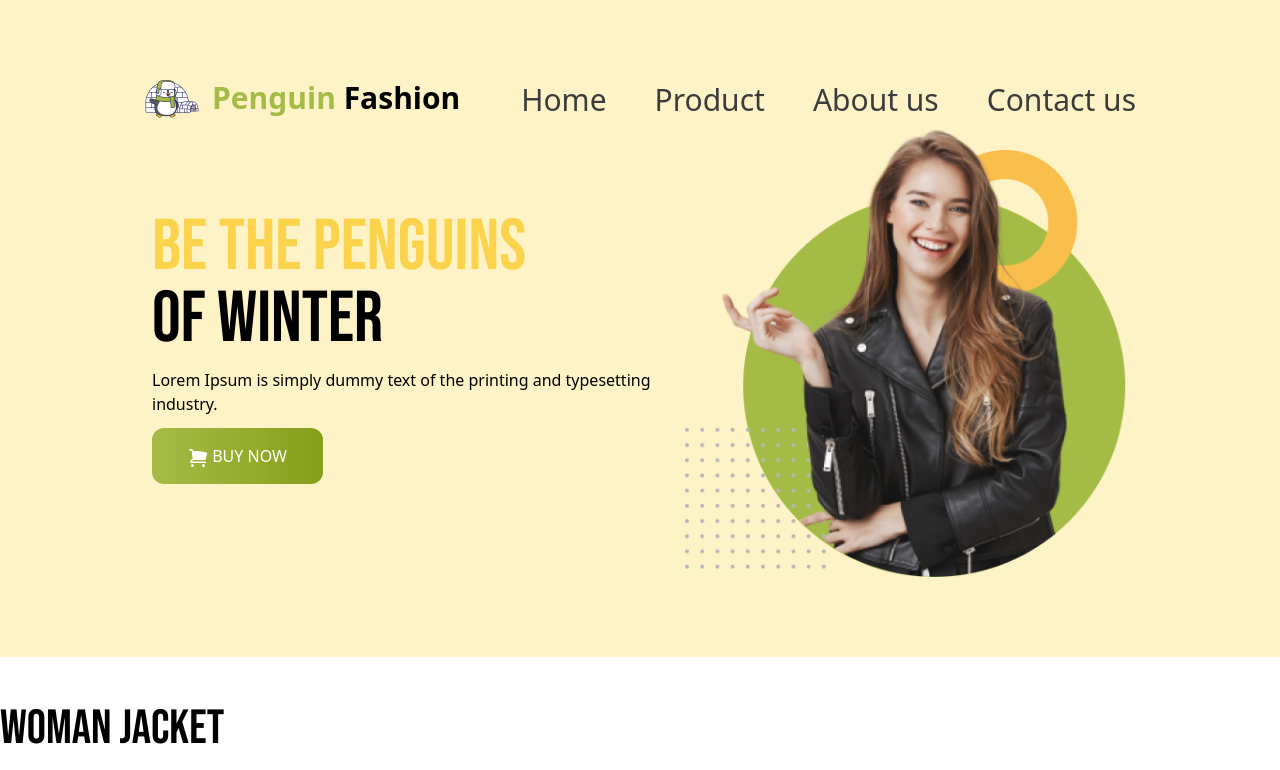
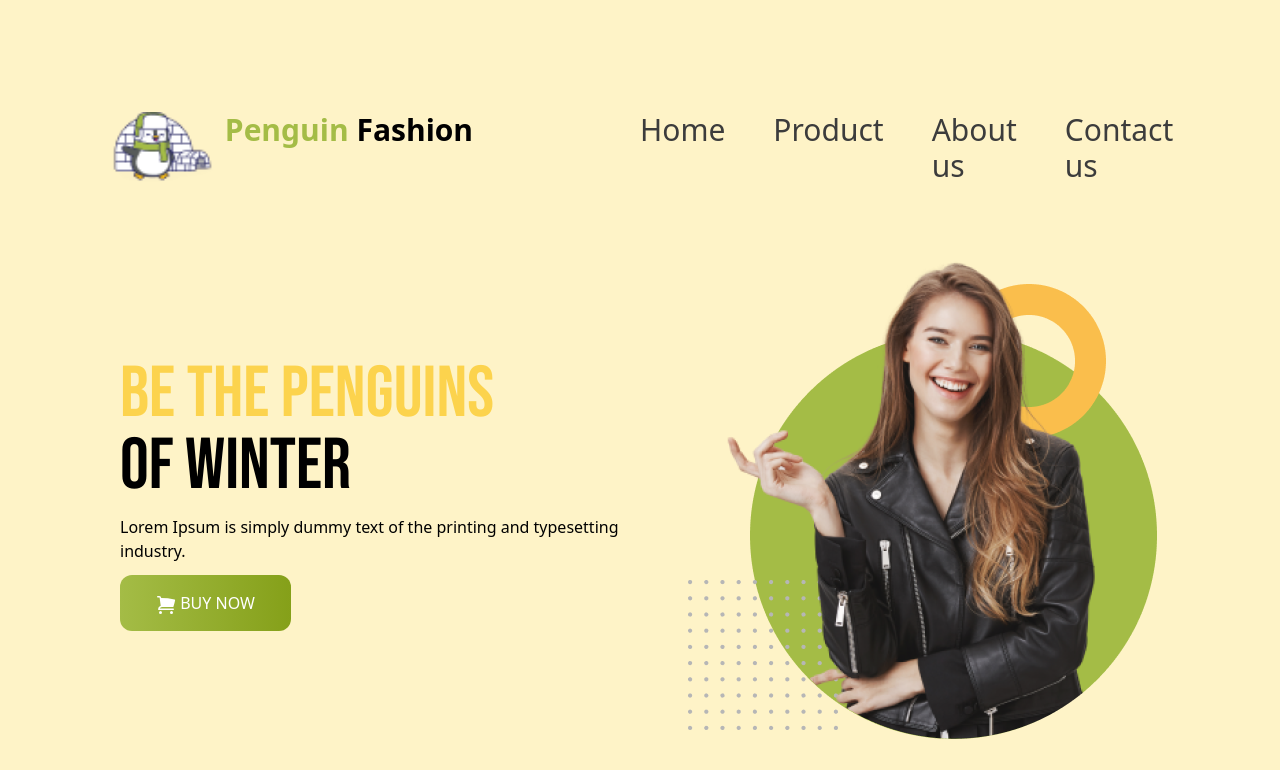
Before and after one commit to oliullah95/penguin-repo, a plain HTML site: page penguin.html in a window 1280 px wide. Shown: the top 770 px of the page. Drawn offline with nearby package versions, Linux system fonts and the light colour scheme.

```diff
--- a/penguin.html
+++ b/penguin.html
@@ -22,16 +22,16 @@
 </head>
 
 <body>
-    <header class="bg-amber-100 py-20 px-36 ">
+    <header class="bg-amber-100 py-20 px-28 ">
         <!-- nav section -->
         <nav class="">
-            <div class="flex justify-between items-center">
-                <div class="flex text-3xl font-bold gap-3">
+            <div class="grid grid-cols-1 mb-5 lg:grid-cols-2 mt-8">
+                <div class="flex text-3xl font-bold gap-3 mb-12">
                     <img src="icons/Frame (1).png" alt="">
                     <h4> <span class="text-[#A4BC46;]">Penguin</span> Fashion</h4>
                 </div>
                 <div>
-                    <ul class="flex gap-12 text-3xl font-medium text-[#3C3C3C]">
+                    <ul class="flex gap-12 text-3xl font-medium text-[#3C3C3C] mb-12">
                         <li>Home</li>
                         <li>Product</li>
                         <li>About us</li>
@@ -69,7 +69,7 @@
     <!-- woman jacket section -->
     <main class="max-w-7xl mx-auto">
         <section class="py-12">
-            <h3 class="text-5xl font-bebas ">W0Man Jacket</h3>
+            <h3 class="text-5xl font-bebas text-center ">W0Man Jacket</h3>
             <!-- jackets container section -->
             <div class="grid grid-cols-1 p-5 md:grid-cols-2 lg:grid-cols-3 font-roboto gap-7">
                 <!-- jacket one -->
@@ -148,7 +148,7 @@
             </div>
         </section>
         <section class="py-12">
-            <h3 class="text-5xl font-bebas ">Man Jacket</h3>
+            <h3 class="text-5xl font-bebas text-center ">Man Jacket</h3>
             <!-- jackets container section -->
             <div class="grid grid-cols-1 p-5 md:grid-cols-2 lg:grid-cols-3 font-roboto gap-7">
                 <!-- jacket one -->
```
